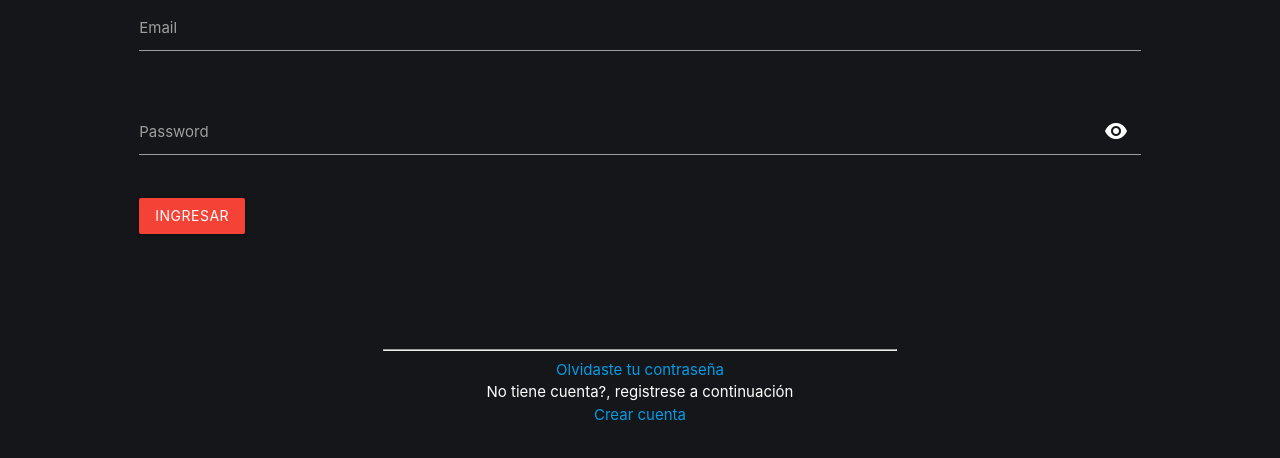
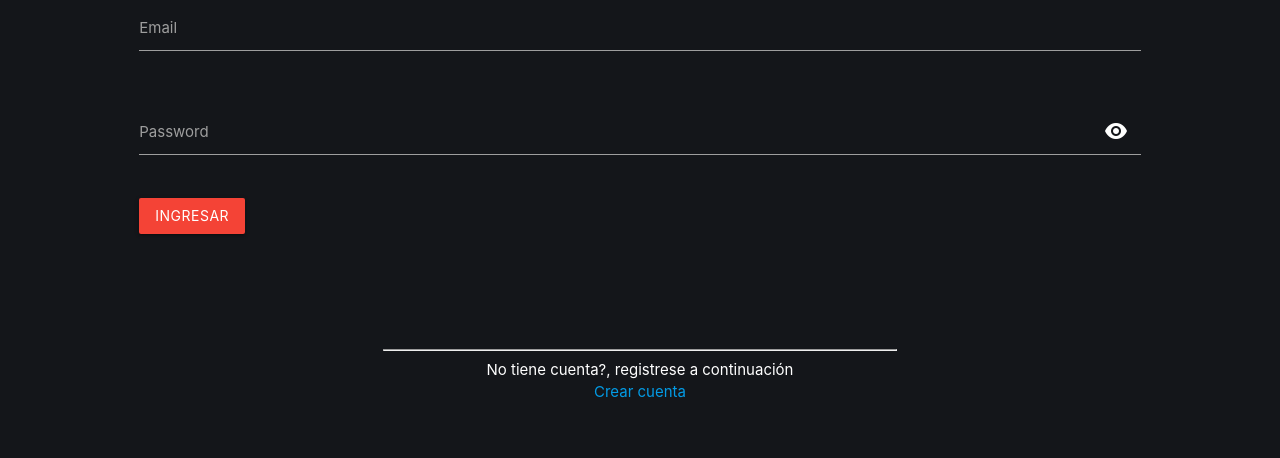
Before and after one commit to Luisfernandocalixto/cuenta, a website: page client/signin.html in a window 1280 px wide. Shown: the part 120-578 px from the top of the page. Drawn offline with Linux system fonts and the light colour scheme; files that its build step writes are made by us from their sources; files whose address does not match are found by name.

Commit message:
Eliminando anchor

```diff
--- a/client/signin.html
+++ b/client/signin.html
@@ -55,7 +55,6 @@
     </section>
     <hr class="hr-section">
     <div class="center">
-        <a href="/signup" class="">Olvidaste tu contraseña</a>
         <div class="white-text">
             No tiene cuenta?, registrese a continuación
         </div>
```
